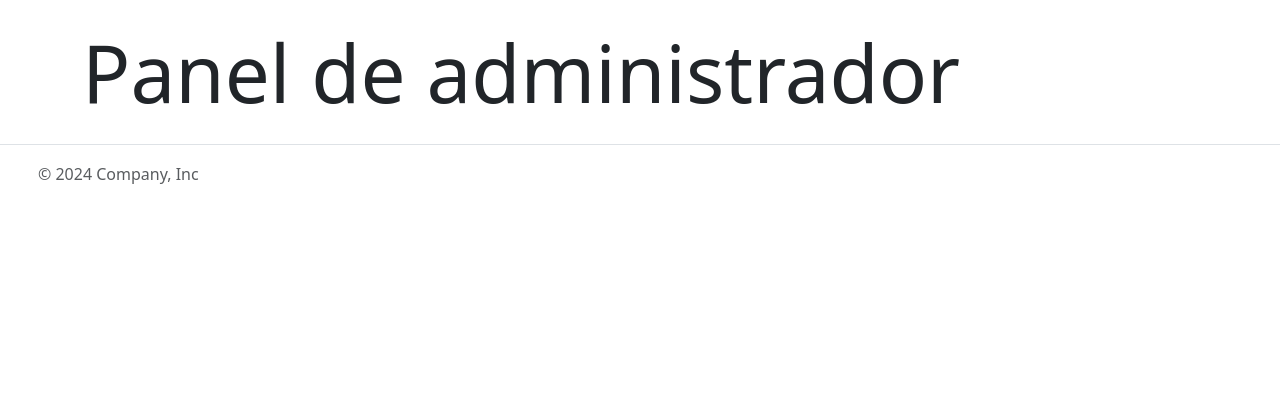
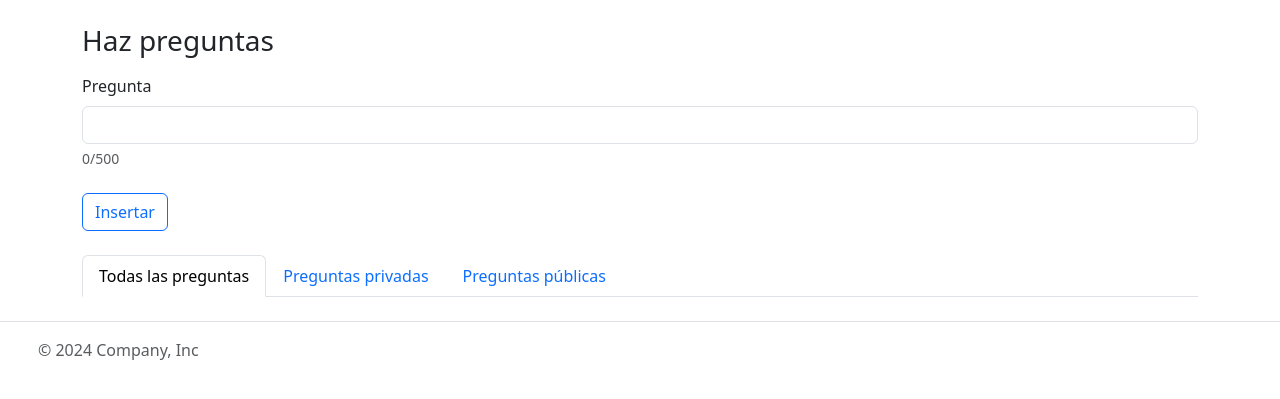
Before and after one commit to Ticotico6365/Preguntate, a Django app: page /panel_administrador/ in a window 1280 px wide. Shown: the part 71-470 px from the top of the page. Run offline with Django 4.2, Linux system fonts and the light colour scheme; data that the repository does not hold is empty; some libraries are stand-ins or nearby versions.

Commit message:
Empezamos panel_administrador.html, hacemos lo básico las tablas, pero falta el "juego" de pregunas

```diff
--- a/PreguntasApp/urls.py
+++ b/PreguntasApp/urls.py
@@ -8,6 +8,8 @@ urlpatterns = [
     path('login/out', do_logout, name='logout'),
     path('registro/', registro, name='registro'),
     path('panel_administrador/', panel_administrador, name='panel_administrador'),
+    path('panel_administrador/preguntas_privadas', panel_administrador_priv, name='panel_administrador_privado'),
+    path('panel_administrador/preguntas_publicas', panel_administrador_publi, name='panel_administrador_publico'),
     path('panel_usuario/', panel_usuario, name='panel_usuario'),
     path('panel_usuario/preguntas_privadas', panel_usuario_priv, name='panel_usuario_privado'),
     path('panel_usuario/preguntas_publicas', panel_usuario_publi, name='panel_usuario_publico'),
--- a/PreguntasApp/views.py
+++ b/PreguntasApp/views.py
@@ -78,15 +78,28 @@ def registro(request):
         if Usuario.objects.filter(email=email).exists():
             return render(request, 'registro.html', {'error': 'El usuario ya existe'})
         else:
-            user = Usuario(username=nickname, email=email)
-            user.set_password(password)
-            user.save()
-            #Usuario.objects.create_superuser(username=nickname, email=email, password=password)
+            # user = Usuario(username=nickname, email=email)
+            # user.set_password(password)
+            # user.save()
+            Usuario.objects.create_superuser(username=nickname, email=email, password=password)
             return redirect('login')
 
 
 def panel_administrador(request):
-    return render(request, 'panel_administrador.html')
+    preguntas = Pregunta.objects.filter(is_private=False)
+
+    return render(request, 'panel_administrador.html', {'preguntas': preguntas})
+
+
+def panel_administrador_priv(request):
+    preguntas = Pregunta.objects.filter(is_private=True)
+
+    return render(request, 'panel_administrador.html', {'preguntas': preguntas})
+
+def panel_administrador_publi(request):
+    preguntas = Pregunta.objects.filter(is_private=False)
+
+    return render(request, 'panel_administrador.html', {'preguntas': preguntas})
 
 def panel_usuario(request):
     usuario = request.user
--- a/templates/panel_administrador.html
+++ b/templates/panel_administrador.html
@@ -10,7 +10,74 @@
     {% include 'Header.html' %}
 
     <div class="container">
-        <h1 class="display-1">Panel de administrador</h1>
+        <h1 class="h3 mb-3 fw-normal">Haz preguntas</h1>
+        <!-- esto para más adelante-->
+        <form action="" method="post">
+            {% csrf_token %}
+            <label for="pregunta" class="form-label">Pregunta</label>
+            <input type="text" class="form-control" id="pregunta" aria-describedby="emailHelp" name="pregunta">
+            <div id="emailHelp" class="form-text">0/500</div>
+            <br>
+            <button type="button" class="btn btn-outline-primary">Insertar</button>
+            <br><br>
+        </form>
+    </div>
+
+        <div class="container">
+        <ul class="nav nav-tabs">
+            <li class="nav-item">
+                <a class="nav-link" href="{% url 'panel_administrador' %}">Todas las preguntas</a>
+            </li>
+            <li class="nav-item">
+                <a class="nav-link active" href="{% url 'panel_administrador_privado' %}">Preguntas privadas</a>
+            </li>
+            <li class="nav-item">
+                <a class="nav-link" href="{% url 'panel_administrador_publico' %}">Preguntas públicas</a>
+            </li>
+        </ul>
+        <script>
+            document.addEventListener('DOMContentLoaded', function () {
+                // Obtener la URL actual
+                const currentURL = window.location.href;
+
+                // Obtener todos los enlaces con la clase 'nav-link'
+                const navLinks = document.querySelectorAll('.nav-link');
+
+                // Iterar sobre cada enlace para verificar si la URL coincide
+                navLinks.forEach(function (link) {
+                    // Verificar si el href del enlace está contenido en la URL actual
+                    if (currentURL.includes(link.href)) {
+                        // Remover la clase 'active' de todos los enlaces
+                        navLinks.forEach(function (link) {
+                            link.classList.remove('active');
+                        });
+
+                        // Agregar la clase 'active' al enlace vigente
+                        link.classList.add('active');
+                    }
+                });
+            });
+        </script>
+        <table class="table">
+            <tbody>
+            {% for pregunta in preguntas %}
+                <tr>
+                    <th scope="row">{{ pregunta.pub_date|date:"d M Y" }}</th>
+                    <td>{{ pregunta.pregunta_text }}</td>
+                    {% if pregunta.is_active == False %}
+                        {% if pregunta.is_private == False %}
+                            <td>
+                                <a href="{% url 'hacer_privada' pregunta.id %}" class="btn btn-primary">privada</a>
+                            </td>
+                        {% endif %}
+                        <td>
+                            <a href="{% url 'borrar_pregunta' pregunta.id %}" class="btn btn-outline-primary">Borrar</a>
+                        </td>
+                    {% endif %}
+                </tr>
+            {% endfor %}
+            </tbody>
+        </table>
     </div>
 
     {% include 'Footer.html' %}
```
